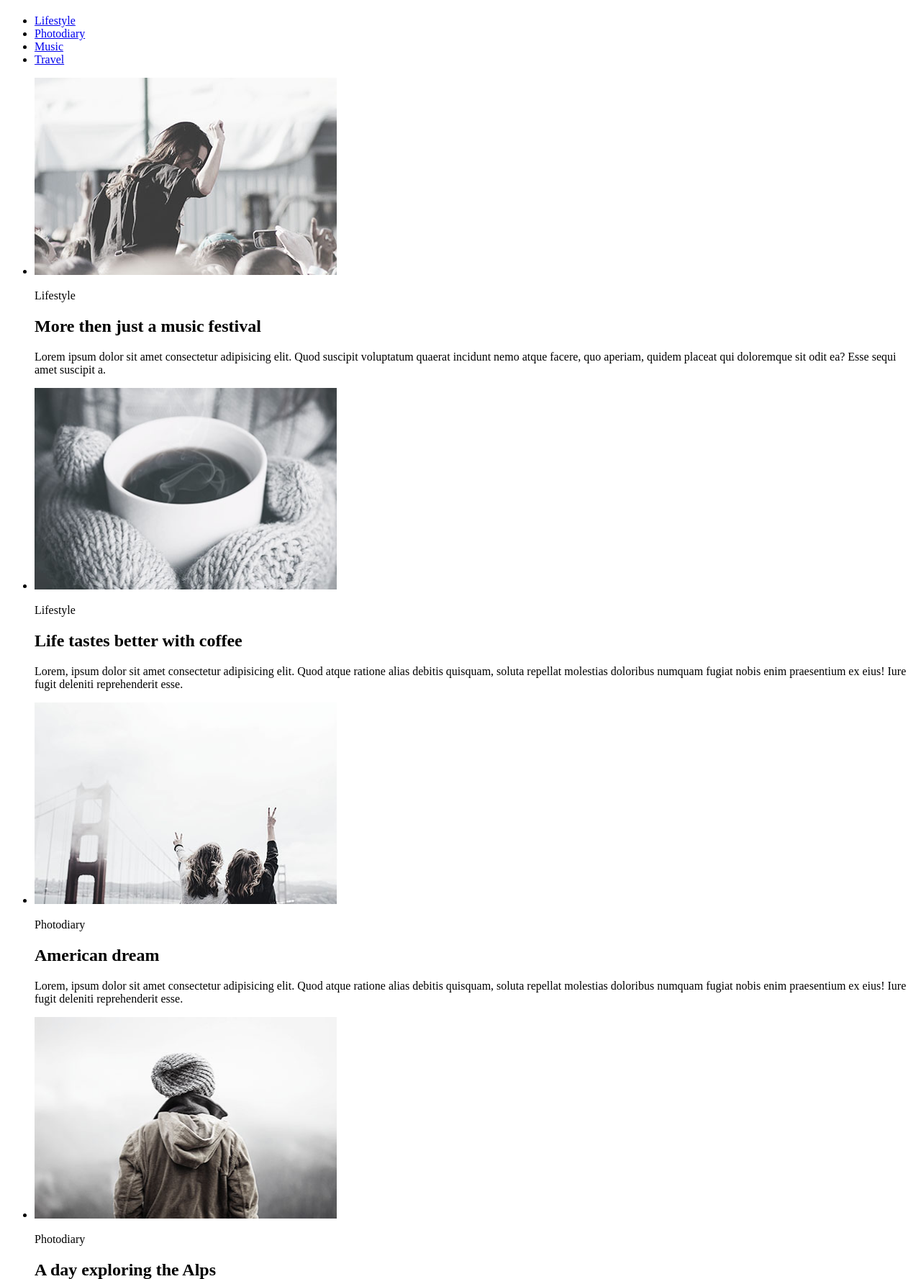
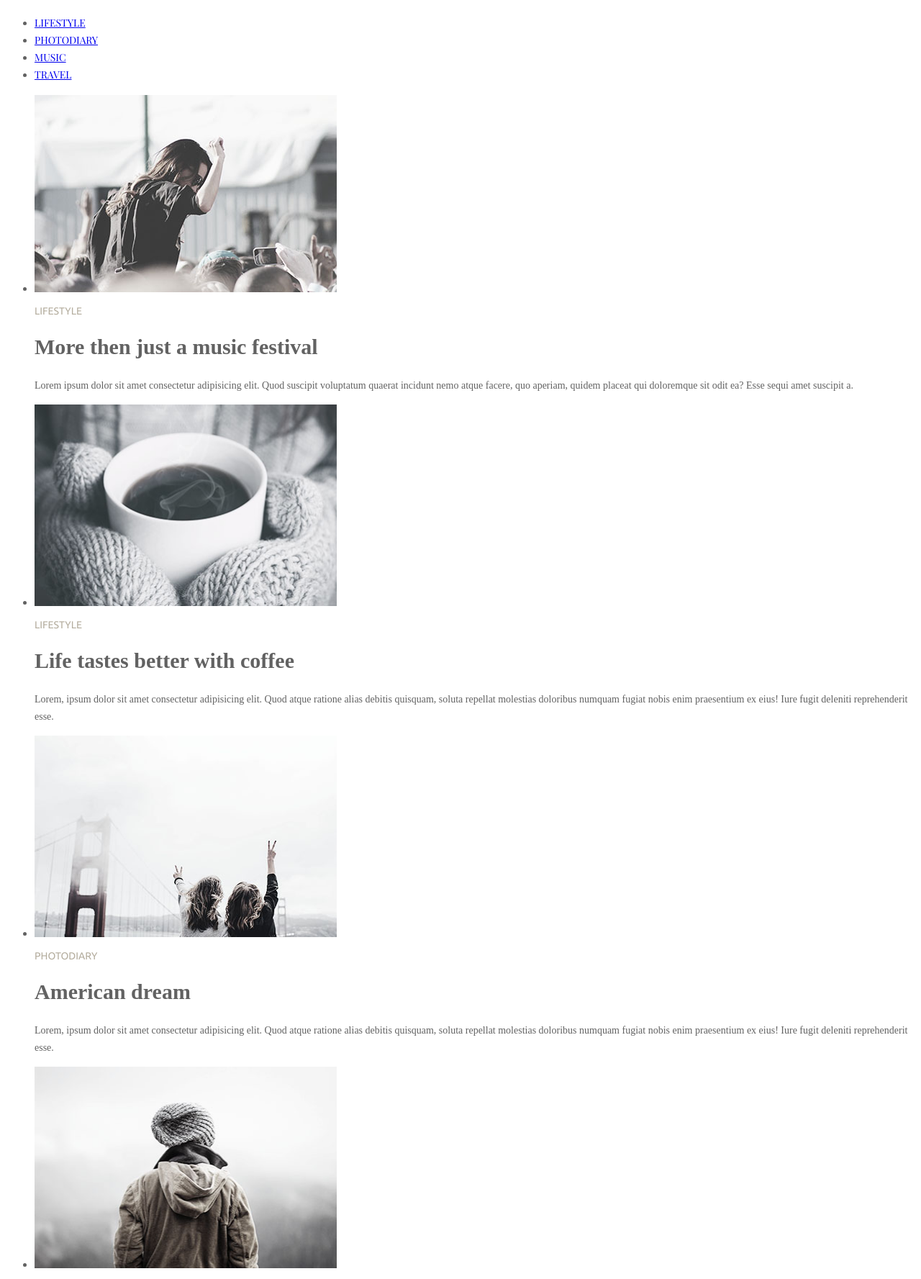
Before and after one commit to belon-creator/goit-markup-hw-03, a plain HTML site: page index.html in a window 1280 px wide. Shown: the top 1777 px of the page at 72% size. Drawn offline with nearby package versions, Linux system fonts and the light colour scheme.

Commit message:
fix html

```diff
--- a/index.html
+++ b/index.html
@@ -4,25 +4,30 @@
     <meta charset="UTF-8" />
     <meta name="viewport" content="width=device-width, initial-scale=1.0" />
     <meta http-equiv="X-UA-Compatible" content="ie=edge" />
+    <link rel="stylesheet" href="./css/styles.css" />
+    <link
+      href="https://fonts.googleapis.com/css?family=Playfair+Display|Ubuntu&display=swap"
+      rel="stylesheet"
+    />
     <title>Document</title>
   </head>
   <body>
     <!-- navigation -->
-    <header class="main_header">
+    <header class="main-header">
       <nav class="navigation">
         <h1></h1>
         <ul class="menu">
-          <li class="menu_list_item">
-            <a href="#">Lifestyle</a>
+          <li class="menu-list-item">
+            <a class="link" href="#">Lifestyle</a>
           </li>
           <li class="menu_list_item">
-            <a href="#">Photodiary</a>
+            <a class="link" href="#">Photodiary</a>
           </li>
-          <li class="menu_list_item">
-            <a href="#">Music</a>
+          <li class="menu-list-item">
+            <a class="link" href="#">Music</a>
           </li>
-          <li class="menu_list_item">
-            <a href="#">Travel</a>
+          <li class="menu-list-item">
+            <a class="link" href="#">Travel</a>
           </li>
         </ul>
       </nav>
@@ -32,11 +37,11 @@
     <main class="content">
       <section>
         <ul class="articles">
-          <li class="article_item">
+          <li class="article-item">
             <article>
               <img src="./images/homework-01.jpg" alt="img" width="420px" />
-              <p>Lifestyle</p>
-              <h2 class="article_header">More then just a music festival</h2>
+              <p class="tag">Lifestyle</p>
+              <h2 class="article-header">More then just a music festival</h2>
               <p class="text">
                 Lorem ipsum dolor sit amet consectetur adipisicing elit. Quod
                 suscipit voluptatum quaerat incidunt nemo atque facere, quo
@@ -46,11 +51,11 @@
             </article>
           </li>
 
-          <li class="article_item">
+          <li class="article-item">
             <article>
               <img src="./images/homework-01-1.jpg" alt="img" width="420px" />
-              <p>Lifestyle</p>
-              <h2 class="article_header">Life tastes better with coffee</h2>
+              <p class="tag">Lifestyle</p>
+              <h2 class="article-header">Life tastes better with coffee</h2>
               <p class="text">
                 Lorem, ipsum dolor sit amet consectetur adipisicing elit. Quod
                 atque ratione alias debitis quisquam, soluta repellat molestias
@@ -60,11 +65,11 @@
             </article>
           </li>
 
-          <li class="article_item">
+          <li class="article-item">
             <article>
               <img src="./images/homework-01-2.jpg" alt="img" width="420px" />
-              <p>Photodiary</p>
-              <h2 class="article_header">American dream</h2>
+              <p class="tag">Photodiary</p>
+              <h2 class="article-header">American dream</h2>
               <p class="text">
                 Lorem, ipsum dolor sit amet consectetur adipisicing elit. Quod
                 atque ratione alias debitis quisquam, soluta repellat molestias
@@ -74,11 +79,11 @@
             </article>
           </li>
 
-          <li class="article_item">
+          <li class="article-item">
             <article>
               <img src="./images/homework-01-3.jpg" alt="img" width="420px" />
-              <p>Photodiary</p>
-              <h2 class="article_header">A day exploring the Alps</h2>
+              <p class="tag">Photodiary</p>
+              <h2 class="article-header">A day exploring the Alps</h2>
               <p class="text">
                 Lorem, ipsum dolor sit amet consectetur adipisicing elit. Quod
                 atque ratione alias debitis quisquam, soluta repellat molestias
@@ -88,11 +93,11 @@
             </article>
           </li>
 
-          <li class="article_item">
+          <li class="article-item">
             <article>
               <img src="./images/mockup (1).jpg" alt="img" width="420px" />
-              <p>Lifestyle</p>
-              <h2 class="article_header">Top 10 songs for running</h2>
+              <p class="tag">Lifestyle</p>
+              <h2 class="article-header">Top 10 songs for running</h2>
               <p class="text">
                 Lorem, ipsum dolor sit amet consectetur adipisicing elit. Quod
                 atque ratione alias debitis quisquam, soluta repellat molestias
@@ -102,11 +107,11 @@
             </article>
           </li>
 
-          <li class="article_item">
+          <li class="article-item">
             <article>
               <img src="./images/homework-01-2.jpg" alt="img" width="420px" />
-              <p>Lifestyle</p>
-              <h2 class="article_header">Cold winter days</h2>
+              <p class="tag">Lifestyle</p>
+              <h2 class="article-header">Cold winter days</h2>
               <p class="text">
                 Lorem, ipsum dolor sit amet consectetur adipisicing elit. Quod
                 atque ratione alias debitis quisquam, soluta repellat molestias
@@ -116,7 +121,7 @@
             </article>
           </li>
         </ul>
-        <button type="button">Losd more</button>
+        <button class="button" type="button">Load more</button>
       </section>
     </main>
 
```
